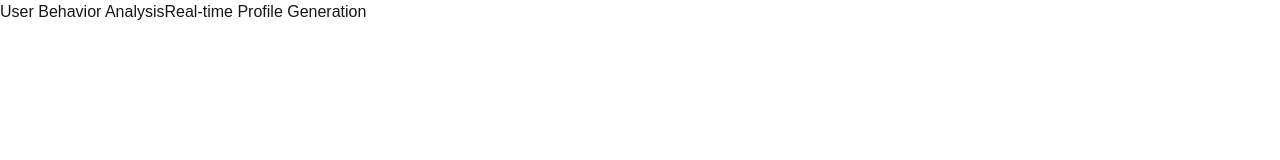
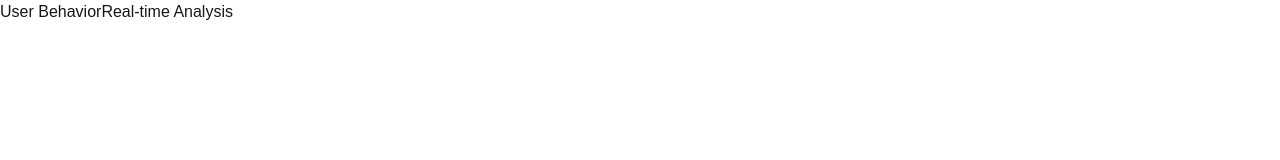
Before and after one commit to joshuakasyoka/user.data.collect, a Next.js app: page / in a window 1280 px wide. Shown: the top 160 px of the page. Built offline with nearby package versions, Linux system fonts and the light colour scheme.

Commit message:
changing titles

```diff
--- a/src/app/components/MinimalBehaviorAnalyzer.tsx
+++ b/src/app/components/MinimalBehaviorAnalyzer.tsx
@@ -315,8 +315,8 @@ useEffect(() => {
   return (
     <div className="min-h-screen font-mono p-4">
       <div className="flex justify-between text-sm mb-4">
-        <span className="text-green-400">User Behavior Analysis</span>
-        <span>Real-time Profile Generation</span>
+        <span className="text-green-400">User Behavior</span>
+        <span>Real-time Analysis</span>
       </div>
 
       {/* Changed grid-cols-3 to grid-cols-1 md:grid-cols-3 for responsive layout */}
```
